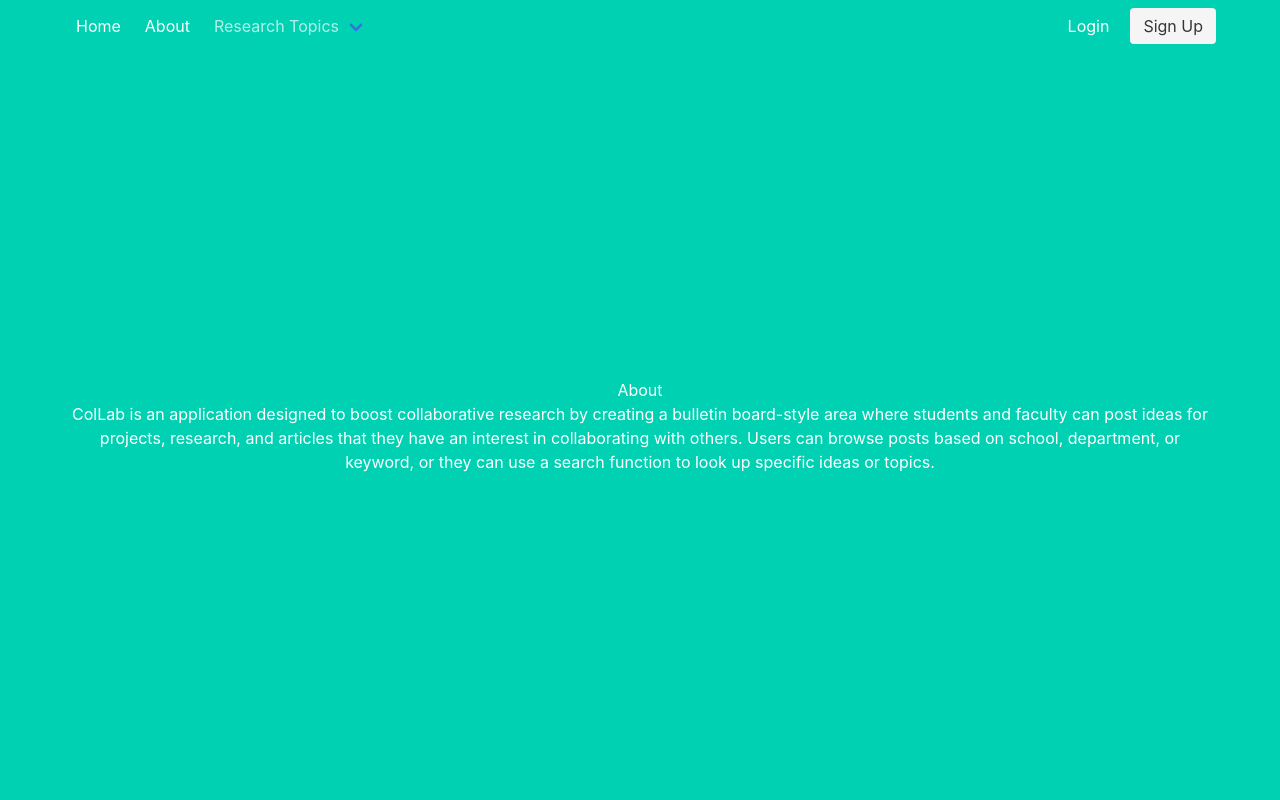
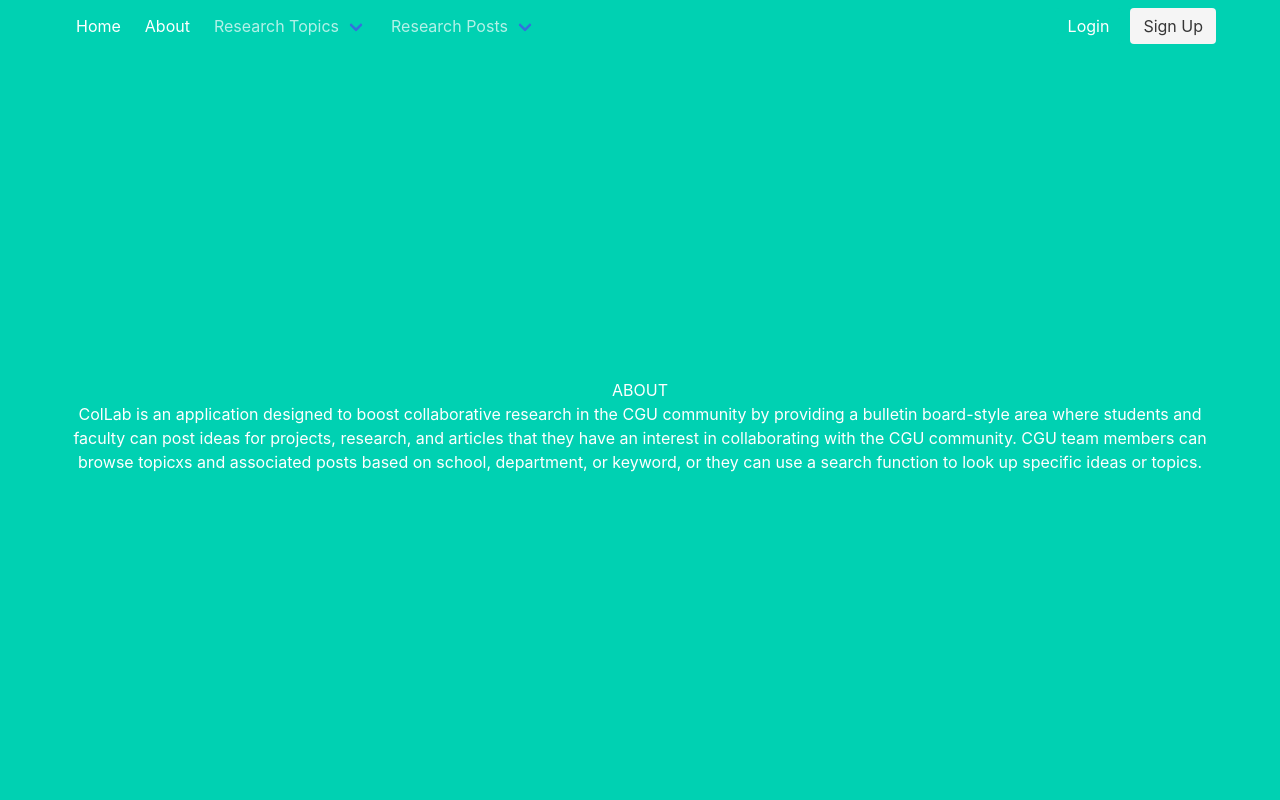
Before and after one commit to Chasen-Jeffries/ColLab_App, a Flask app: page /about in a window 1280 px wide. Run offline with Flask 3, Linux system fonts and the light colour scheme.

Commit message:
Final Application for Milestone #1

```diff
--- a/App_Code/__init__.py
+++ b/App_Code/__init__.py
@@ -2,8 +2,9 @@ from flask import Flask
 from flask_sqlalchemy import SQLAlchemy
 from flask_login import LoginManager
 from flask_mail import Mail
-from .main import main as main_blueprint
-from .main import research as research_blueprint
+from .main import main as main_blueprint, research as research_blueprint
+
+# Rest of the code...
 
 # init SQLAlchemy so we can use it later in our models
 db = SQLAlchemy()
--- a/App_Code/main.py
+++ b/App_Code/main.py
@@ -1,9 +1,12 @@
 from flask import Blueprint, render_template, abort, request, flash, redirect, url_for
 from flask_login import login_required, current_user
+from flask import Flask  # Add this line to import Flask
+
 import sqlite3
 from datetime import datetime
 
 main = Blueprint('main', __name__)
+app = Flask(__name__)  # Create an instance of Flask
 
 @main.route('/')
 def index():
@@ -22,7 +25,10 @@ def index():
         }
         formatted_posts.append(formatted_post)
 
+    print(formatted_posts)  # Add this line to check the value of formatted_posts
+
     return render_template('index.html', posts=formatted_posts)
+
 
 @main.route('/profile')
 @login_required
@@ -36,14 +42,15 @@ def get_db_connection():
 
 def get_post(post_id):
     conn = get_db_connection()
-    post = conn.execute('SELECT * FROM posts WHERE id = ?',
-                        (post_id,)).fetchone()
+    post = conn.execute('SELECT * FROM posts WHERE id = ?', (post_id,)).fetchone()
     conn.close()
+
     if post is None:
         abort(404)
+
     return post
 
-@main.route('/<int:post_id>')
+@main.route('/post/<int:post_id>')
 def post(post_id):
     post = get_post(post_id)
     return render_template('post.html', post=post)
@@ -59,8 +66,7 @@ def create():
             flash('Title is required!', 'error')
         else:
             conn = get_db_connection()
-            conn.execute('INSERT INTO posts (title, content) VALUES (?, ?)',
-                         (title, content))
+            conn.execute('INSERT INTO posts (title, content) VALUES (?, ?)', (title, content))
             conn.commit()
             conn.close()
             flash('Post created successfully!', 'success')
@@ -68,7 +74,7 @@ def create():
 
     return render_template('create.html')
 
-@main.route('/<int:id>/edit', methods=['GET', 'POST'])
+@main.route('/edit/<int:id>', methods=['GET', 'POST'])
 @login_required
 def edit(id):
     post = get_post(id)
@@ -81,9 +87,7 @@ def edit(id):
             flash('Title is required!', 'error')
         else:
             conn = get_db_connection()
-            conn.execute('UPDATE posts SET title = ?, content = ?'
-                         ' WHERE id = ?',
-                         (title, content, id))
+            conn.execute('UPDATE posts SET title = ?, content = ? WHERE id = ?', (title, content, id))
             conn.commit()
             conn.close()
             flash('Post updated successfully!', 'success')
@@ -91,7 +95,7 @@ def edit(id):
 
     return render_template('edit.html', post=post)
 
-@main.route('/<int:id>/delete', methods=['POST'])
+@main.route('/delete/<int:id>', methods=['POST'])
 @login_required
 def delete(id):
     post = get_post(id)
@@ -108,20 +112,17 @@ def about():
 
 @main.route('/research')
 def research():
-    conn = get_db_connection()
-    posts = conn.execute('SELECT * FROM posts').fetchall()
-    conn.close()
+    posts = get_all_posts()
     return render_template('research.html', posts=posts)
 
 research = Blueprint('research', __name__)
 
 @research.route('/research-postings')
 def research_postings():
-    posts = get_all_posts()  # Replace this with your logic to fetch all research postings
+    posts = get_all_posts()
     return render_template('research_postings.html', posts=posts)
 
 def get_all_posts():
-    # Replace this with your logic to fetch all research postings from the database
     conn = get_db_connection()
     posts = conn.execute('SELECT * FROM posts').fetchall()
     conn.close()
--- /dev/null
+++ b/App_Code/research.py
@@ -0,0 +1 @@
+from App_Code.research import research as research_blueprint
--- a/App_Code/templates/about.html
+++ b/App_Code/templates/about.html
@@ -1,7 +1,7 @@
 {% extends 'base.html' %}
 
 {% block content %}
-    <h1>About</h1>
+    <h1>ABOUT</h1>
 
-    <p>ColLab is an application designed to boost collaborative research by creating a bulletin board-style area where students and faculty can post ideas for projects, research, and articles that they have an interest in collaborating with others. Users can browse posts based on school, department, or keyword, or they can use a search function to look up specific ideas or topics.</p>
+    <p>ColLab is an application designed to boost collaborative research in the CGU community by providing a bulletin board-style area where students and faculty can post ideas for projects, research, and articles that they have an interest in collaborating with the CGU community. CGU team members can browse topicxs and associated posts based on school, department, or keyword, or they can use a search function to look up specific ideas or topics.</p>
 {% endblock %}
--- a/App_Code/templates/base.html
+++ b/App_Code/templates/base.html
@@ -56,9 +56,28 @@
                                 </a>
                                 <div class="navbar-dropdown">
                                     <a href="{{ url_for('research.research_postings') }}" class="navbar-item dropdown-item">
-                                        TOPIC DROPDOWN MENU
+                                        RESEARCH TOPICS
                                     </a>
-                                    <!-- Add more dropdown items as needed -->
+                                    <a href="{{ url_for('research.research_postings', topic='topic1') }}" class="navbar-item">Quantum Computing</a>
+                                    <a href="{{ url_for('research.research_postings', topic='topic2') }}" class="navbar-item">Edge Computing</a>
+                                    <a href="{{ url_for('research.research_postings', topic='topic3') }}" class="navbar-item">AI & Machine Learning</a>
+                                    <a href="{{ url_for('research.research_postings', topic='topic4') }}" class="navbar-item">Cybersecurity</a>
+                                    <a href="{{ url_for('research.research_postings', topic='topic5') }}" class="navbar-item">5G & Beyond</a>
+                                    <a href="{{ url_for('research.research_postings', topic='topic6') }}" class="navbar-item">Blockchain & Decentralized Systems</a>
+                                    <a href="{{ url_for('research.research_postings', topic='topic7') }}" class="navbar-item">Digital Twins</a>
+                                    <a href="{{ url_for('research.research_postings', topic='topic8') }}" class="navbar-item">Natural Language Processing (NLP)</a>
+                                    <a href="{{ url_for('research.research_postings', topic='topic9') }}" class="navbar-item">Federated Learning</a>
+                                    <a href="{{ url_for('research.research_postings', topic='topic10') }}" class="navbar-item">Green IT</a>
+                                    <!-- Add more research topics as needed -->
+                                </div>
+                            </div>
+                            <div class="navbar-item has-dropdown is-hoverable">
+                                <a class="navbar-link">
+                                    Research Posts
+                                </a>
+                                <div class="navbar-dropdown">
+                                    <a href="{{ url_for('main.create') }}" class="navbar-item">New Research Post</a>
+                                    <a href="{{ url_for('research.research_postings') }}" class="navbar-item">All Research Postings</a>
                                 </div>
                             </div>
                         </div>
@@ -77,6 +96,9 @@
                                         </a>
                                         <a href="{{ url_for('research.research_postings') }}" class="navbar-item dropdown-item">
                                             All Research Postings
+                                        </a>
+                                        <a href="{{ url_for('main.edit', id=1) }}" class="navbar-item dropdown-item">
+                                            Edit Research Post
                                         </a>
                                         <hr class="navbar-divider">
                                         <a href="{{ url_for('auth.logout') }}" class="navbar-item dropdown-item">
--- a/App_Code/templates/create.html
+++ b/App_Code/templates/create.html
@@ -1,7 +1,7 @@
 {% extends 'base.html' %}
 
 {% block content %}
-<h1>{% block title %} Create a New Research Post {% endblock %}</h1>
+<h1>{% block title %} CREATE A NEW RESEARCH POSTING {% endblock %}</h1>
 
 <form method="post">
     <div class="form-group">
--- a/App_Code/templates/research_postings.html
+++ b/App_Code/templates/research_postings.html
@@ -3,10 +3,10 @@
 {% block content %}
     <h1>RESEARCH POSTINGS</h1>
     {% for post in posts %}
-        <a href="{{ url_for('main.post', post_id=post['id']) }}">
-            <h2>{{ post['title'] }}</h2>
+        <a href="{{ url_for('main.post', post_id=post.id) }}">
+            <h2>{{ post.title }}</h2>
         </a>
-        <span class="badge badge-primary">{{ post['created'] }}</span>
+        <span class="badge badge-primary">{{ post.created }}</span>
         <hr>
     {% endfor %}
 {% endblock %}
```
Also changed, not shown: App_Code/templates/index.html (+6 -3 lines), requirements.txt (+8 -156 lines), database.db (added), instance/db.sqlite, 1 other file.
